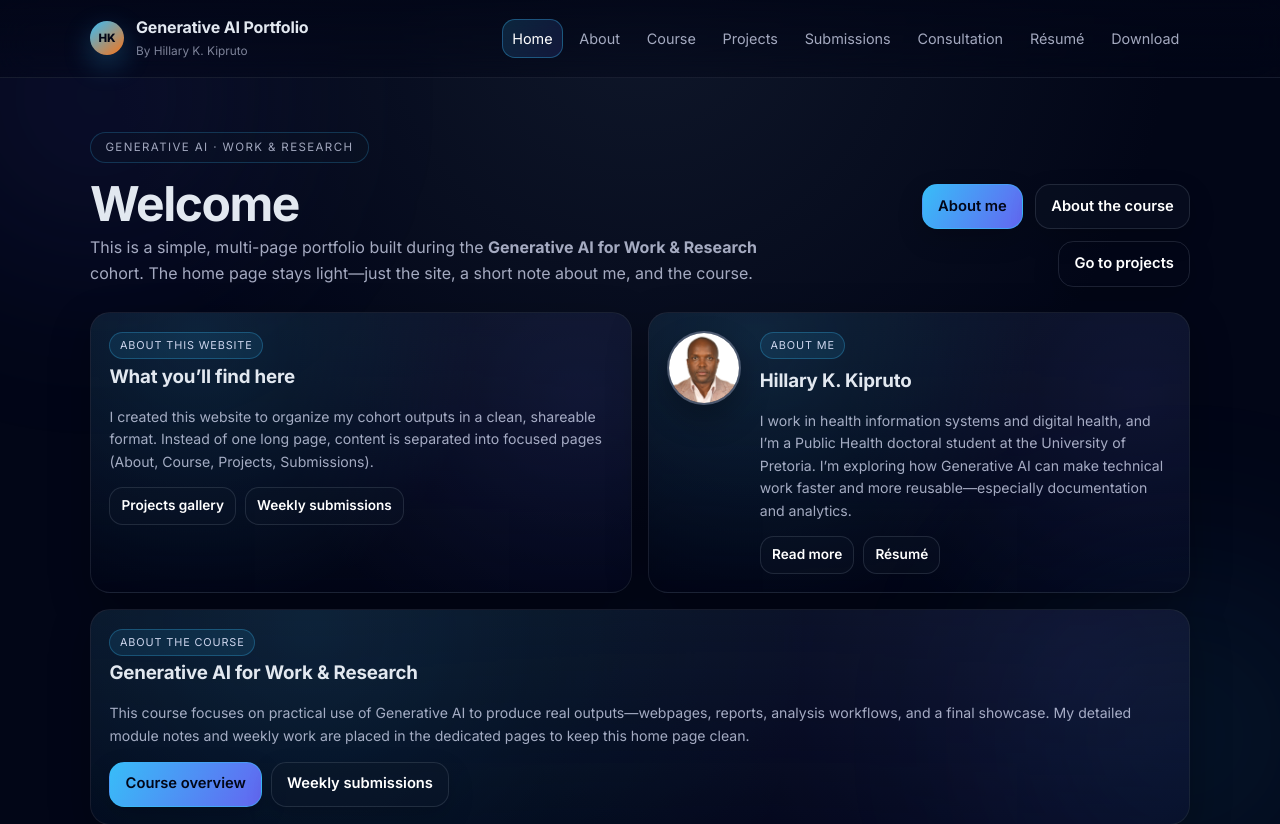
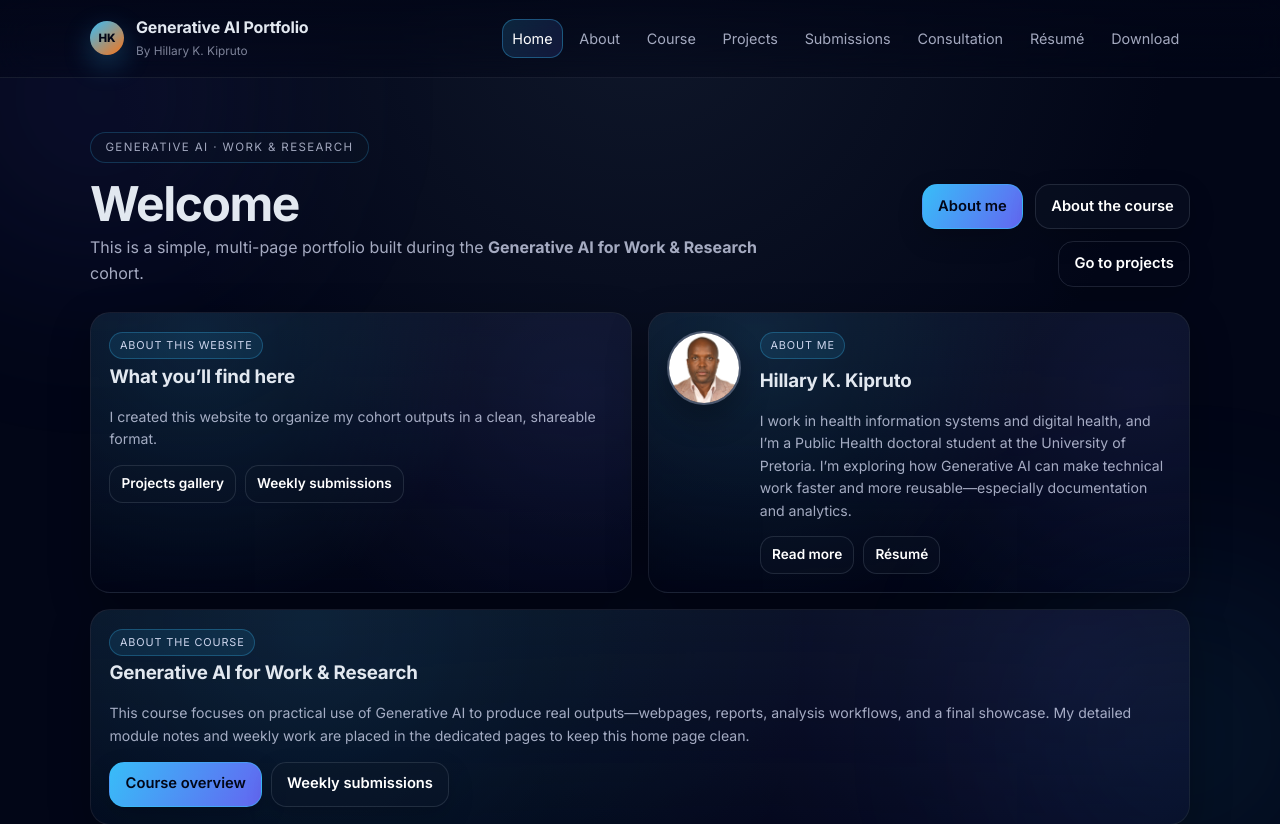
Before and after one commit to kiprutoh/graph-ai-portfolio, a plain HTML site: page index.html in a window 1280 px wide. Shown: the top 824 px of the page. Drawn offline with Linux system fonts and the light colour scheme.

Commit message:
Simplify description in index.html
Removed redundant information about the home page and content structure.

```diff
--- a/index.html
+++ b/index.html
@@ -56,7 +56,7 @@
         <h1>Welcome</h1>
         <p class="lead">
           This is a simple, multi-page portfolio built during the <strong>Generative AI for Work &amp; Research</strong>
-          cohort. The home page stays light—just the site, a short note about me, and the course.
+          cohort.
         </p>
       </div>
 
@@ -74,7 +74,6 @@
         <h3>What you’ll find here</h3>
         <p class="small">
           I created this website to organize my cohort outputs in a clean, shareable format.
-          Instead of one long page, content is separated into focused pages (About, Course, Projects, Submissions).
         </p>
         <div class="btn-row" style="margin-top:.8rem;">
           <a class="btn btn-sm" href="projects.html">Projects gallery</a>
```
